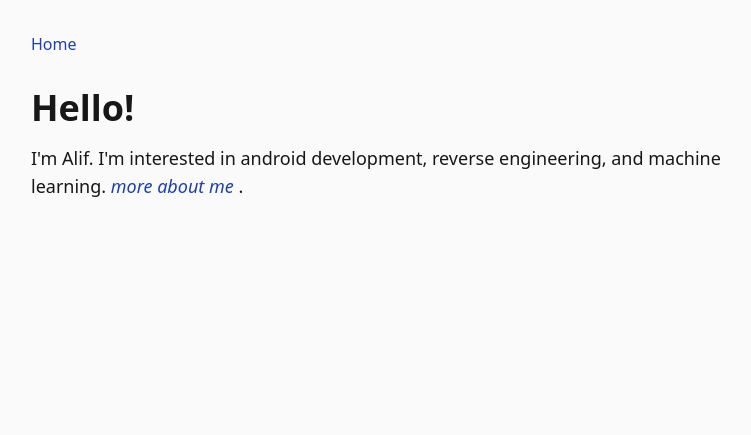
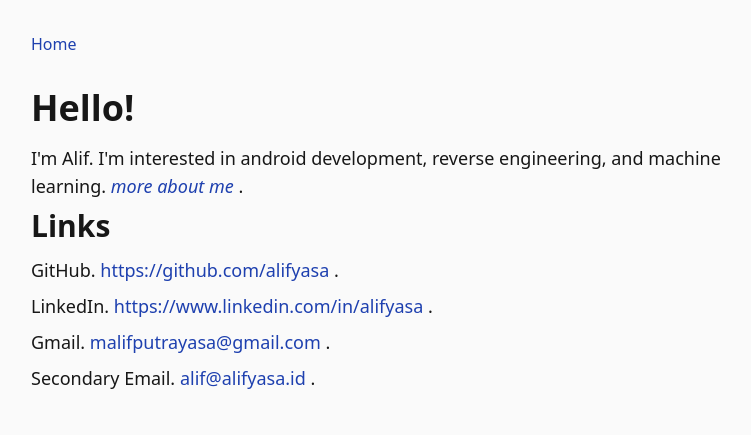
Before and after one commit to alifyasa/alifyasa.id, an Astro site: page / in a window 1280 px wide. Shown: the whole page, without its empty margins (257-1008 px from the left). Built offline with nearby package versions, Linux system fonts and the light colour scheme; Astro itself is replaced by a stand-in of ours.

Commit message:
feat: Move contacts to front

```diff
--- a/src/pages/about.astro
+++ b/src/pages/about.astro
@@ -40,7 +40,12 @@ import BaseLayout from 'layouts/BaseLayout.astro';
     >.
   </Paragraph>
   <Paragraph>
-    e-mail.
+    Gmail.
+    <Link href="mailto:malifputrayasa@gmail.com">malifputrayasa@gmail.com</Link
+    >.
+  </Paragraph>
+  <Paragraph>
+    Secondary Email.
     <Link href="mailto:alif@alifyasa.id">alif@alifyasa.id</Link>.
   </Paragraph>
 </BaseLayout>
--- a/src/pages/index.astro
+++ b/src/pages/index.astro
@@ -1,5 +1,6 @@
 ---
 import Heading1 from 'components/Heading1.astro';
+import Heading2 from 'components/Heading2.astro';
 import Link from 'components/Link.astro';
 import Paragraph from 'components/Paragraph.astro';
 import BaseLayout from 'layouts/BaseLayout.astro';
@@ -12,4 +13,23 @@ import BaseLayout from 'layouts/BaseLayout.astro';
     machine learning.
     <Link href="/about/" openHere><i>more about me</i></Link>.
   </Paragraph>
+  <Heading2> Links </Heading2>
+  <Paragraph>
+    GitHub.
+    <Link href="https://github.com/alifyasa">https://github.com/alifyasa</Link>.
+  </Paragraph>
+  <Paragraph>
+    LinkedIn.
+    <Link href="https://www.linkedin.com/in/alifyasa"
+      >https://www.linkedin.com/in/alifyasa</Link
+    >.
+  </Paragraph>
+  <Paragraph>
+    Gmail.
+    <Link href="mailto:malifputrayasa@gmail.com">malifputrayasa@gmail.com</Link>.
+  </Paragraph>
+  <Paragraph>
+    Secondary Email.
+    <Link href="mailto:alif@alifyasa.id">alif@alifyasa.id</Link>.
+  </Paragraph>
 </BaseLayout>
```
